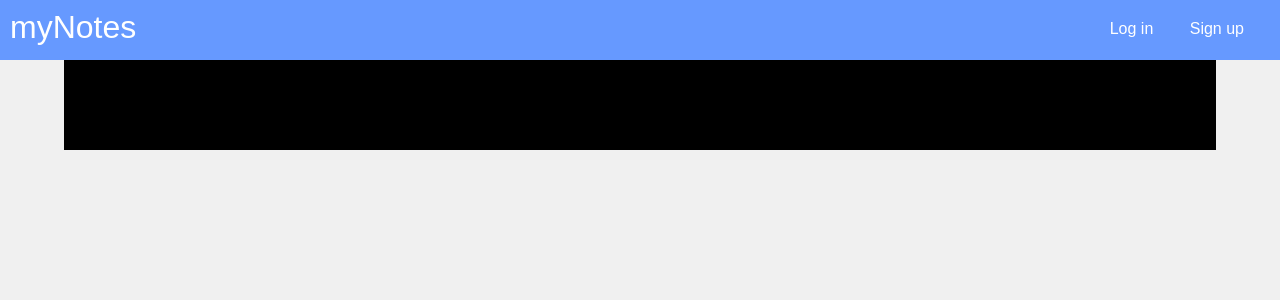
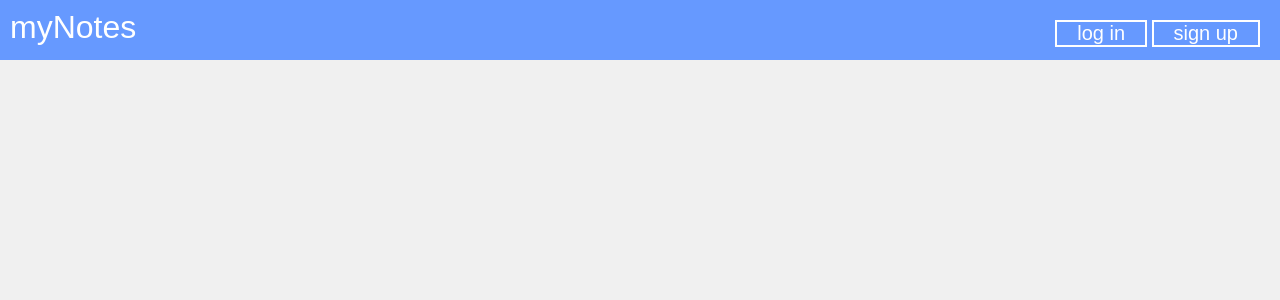
Before and after one commit to charlie2104/WebAppsUkWebsite, a PHP site: page / in a window 1280 px wide. Shown: the top 300 px of the page. Run offline with PHP 8.4, Linux system fonts and the light colour scheme.

Commit message:
changed the links to buttons and started to add alerts when they are pressed

```diff
--- a/index.html
+++ b/index.html
@@ -6,17 +6,16 @@
 	</head>
 	<body>
 		<div class = 'navbar'>
-
 			<span id = 'navlinks'>
 				<ul>
-					<li><a href="#">Log in </a></li>
-					<li><a href="#">Sign up</a></li>
+					<li><button type="button" id = 'login'>log in</button></li>
+					<li><button type="button" id = 'signup'>sign up</button></li>
 				</ul>
 			</span>
 			<p id = 'logo'>myNotes</p>
 		</div>
 		<div class= 'main'>
-
 		</div>
+		<script type="text/javascript" src = "script.js"></script>
 	</body>
 </html>
--- /dev/null
+++ b/script.js
@@ -0,0 +1,6 @@
+window.onload = function(){
+	document.getElementById('login').onclick=function(){
+		alert('hello')};
+	document.getElementById('signup').onclick=function(){
+		alert('hello')};
+}
--- a/styling.css
+++ b/styling.css
@@ -2,12 +2,10 @@
 	margin: 0;
 	padding: 0;
 }
-
 body{
 	background-color: #f0f0f0;
 	font-family: sans-serif, serif;
 }
-
 .navbar{
 	margin: 0;
 	width: 100%;
@@ -34,18 +32,17 @@ body{
     padding: 0;
     overflow: hidden;
 }
-#navlinks ul li a{
-    color: #fff;
+#navlinks ul li button{
+    background-color: #6699ff;
+    padding-right: 20px;
+    padding-left: 20px;
+    border: 2px solid white;
+    color: white;
     text-align: center;
-    padding: 14px 16px;
     text-decoration: none;
+    display: inline-block;
+    font-size: 20px;
 }
 #navlinks ul li{
     display: inline;
 }
-.main{
-	margin: 0 auto;
-	height: 90px;
-	width: 90%;
-	background-color: #000;
-}
```
